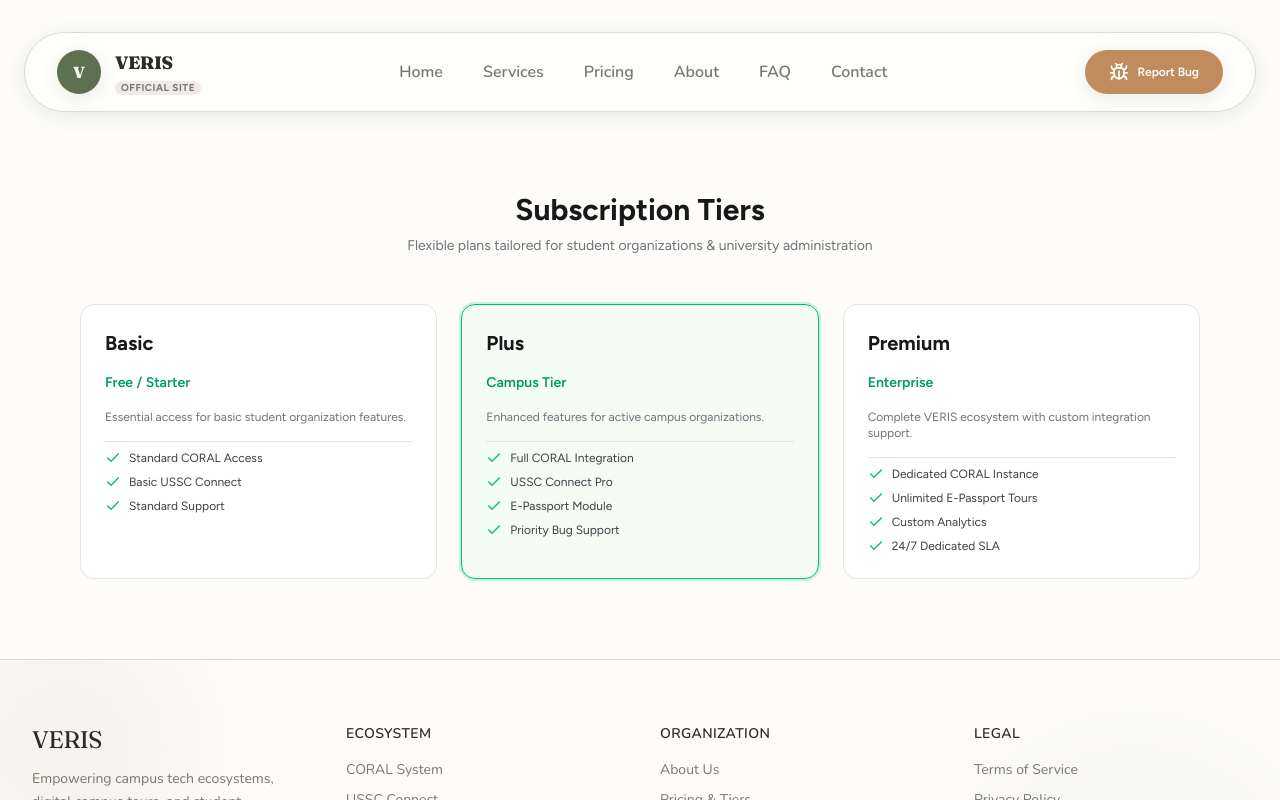
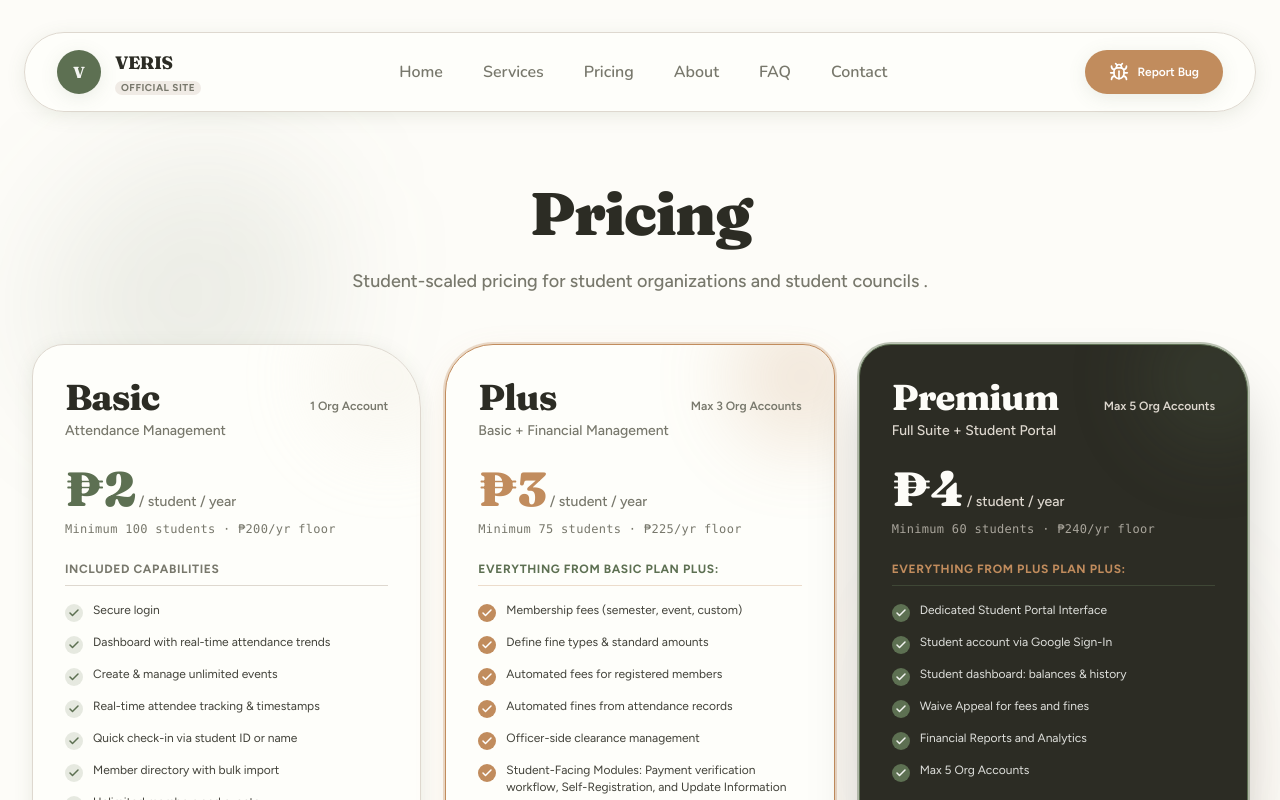
Before and after one commit to Atlas-VSU/veris-page, a Next.js app: page /pricing in a window 1280 px wide. Shown: the top 800 px of the page. Built offline with nearby package versions, Linux system fonts and the light colour scheme.

Commit message:
Merge branch 'feat/pricing' into dev

```diff
--- a/src/app/pricing/page.tsx
+++ b/src/app/pricing/page.tsx
@@ -1,8 +1,13 @@
 import { PricingTable } from "@/features/pricing";
+
+export const metadata = {
+  title: "Pricing Tiers | VERIS Platform",
+  description: "Explore subscription plans for VERIS campus organization management ecosystem.",
+};
 
 export default function PricingPage() {
   return (
-    <div className="py-8">
+    <div className="min-h-screen bg-background text-foreground animate-page-enter">
       <PricingTable />
     </div>
   );
--- a/src/features/pricing/components/PricingTable.tsx
+++ b/src/features/pricing/components/PricingTable.tsx
@@ -1,58 +1,103 @@
-import { Check } from "lucide-react";
+import { SubscriptionTierCard } from "./SubscriptionTierCard";
+import { SubscriptionTier } from "../types";
 
 export function PricingTable() {
-  const tiers = [
+  const tiers: SubscriptionTier[] = [
     {
+      id: "basic",
       name: "Basic",
-      price: "Free / Starter",
-      description: "Essential access for basic student organization features.",
-      features: ["Standard CORAL Access", "Basic USSC Connect", "Standard Support"],
+      tagline: "Attendance Management",
+      rate: "₱2",
+      rateUnit: "/ student / year",
+      minimumNote: "Minimum 100 students · ₱200/yr floor",
+      minStudents: 100,
+      floorPrice: 200,
+      perStudentRate: 2,
+      orgLimit: "1 Org Account",
+      organicClass: "organic-card-1",
+      features: [
+        "Secure login",
+        "Dashboard with real-time attendance trends",
+        "Create & manage unlimited events",
+        "Real-time attendee tracking & timestamps",
+        "Quick check-in via student ID or name",
+        "Member directory with bulk import",
+        "Unlimited members and events",
+        "Limited to 1 Org Account",
+      ],
     },
     {
+      id: "plus",
       name: "Plus",
-      price: "Campus Tier",
-      description: "Enhanced features for active campus organizations.",
-      features: ["Full CORAL Integration", "USSC Connect Pro", "E-Passport Module", "Priority Bug Support"],
-      highlighted: true,
+      tagline: "Basic + Financial Management",
+      rate: "₱3",
+      rateUnit: "/ student / year",
+      minimumNote: "Minimum 75 students · ₱225/yr floor",
+      minStudents: 75,
+      floorPrice: 225,
+      perStudentRate: 3,
+      subtitle: "Everything from BASIC plan plus:",
+      orgLimit: "Max 3 Org Accounts",
+      organicClass: "organic-card-2",
+      features: [
+        "Membership fees (semester, event, custom)",
+        "Define fine types & standard amounts",
+        "Automated fees for registered members",
+        "Automated fines from attendance records",
+        "Officer-side clearance management",
+        "Student-Facing Modules: Payment verification workflow, Self-Registration, and Update Information",
+        "Max 3 Org Accounts",
+      ],
     },
     {
+      id: "premium",
       name: "Premium",
-      price: "Enterprise",
-      description: "Complete VERIS ecosystem with custom integration support.",
-      features: ["Dedicated CORAL Instance", "Unlimited E-Passport Tours", "Custom Analytics", "24/7 Dedicated SLA"],
+      tagline: "Full Suite + Student Portal",
+      rate: "₱4",
+      rateUnit: "/ student / year",
+      minimumNote: "Minimum 60 students · ₱240/yr floor",
+      minStudents: 60,
+      floorPrice: 240,
+      perStudentRate: 4,
+      subtitle: "Everything from PLUS plan plus:",
+      orgLimit: "Max 5 Org Accounts",
+      organicClass: "organic-card-3",
+      features: [
+        "Dedicated Student Portal Interface",
+        "Student account via Google Sign-In",
+        "Student dashboard: balances & history",
+        "Waive Appeal for fees and fines",
+        "Financial Reports and Analytics",
+        "Max 5 Org Accounts",
+      ],
     },
   ];
 
   return (
-    <section className="py-12 max-w-6xl mx-auto px-4">
-      <div className="text-center mb-12">
-        <h2 className="text-3xl font-bold text-zinc-900 dark:text-white">Subscription Tiers</h2>
-        <p className="text-sm text-zinc-500 mt-2">Flexible plans tailored for student organizations & university administration</p>
+    <section className="relative py-16 px-4 sm:px-6 lg:px-8 max-w-7xl mx-auto overflow-hidden">
+      {/* Decorative Organic Ambient Background Shapes */}
+      <div className="absolute top-10 left-10 w-72 h-72 bg-[#5D7052]/10 blob-shape-1 animate-float blur-3xl pointer-events-none" />
+      <div className="absolute bottom-10 right-10 w-80 h-80 bg-[#C18C5D]/10 blob-shape-2 animate-float-delayed blur-3xl pointer-events-none" />
+
+      {/* Header Section */}
+      <div className="relative text-center max-w-3xl mx-auto mb-12 animate-fade-in-up">
+
+        <h1 className="text-4xl sm:text-5xl lg:text-6xl font-black font-serif text-[#2C2C24] tracking-tight leading-tight">
+          Pricing
+        </h1>
+
+        <p className="mt-4 text-base sm:text-lg text-[#78786C] font-medium leading-relaxed">
+          Student-scaled pricing for student organizations and student councils .
+        </p>
       </div>
-      <div className="grid grid-cols-1 md:grid-cols-3 gap-6">
-        {tiers.map((tier, idx) => (
-          <div
-            key={idx}
-            className={`p-6 rounded-xl border space-y-4 ${
-              tier.highlighted
-                ? "bg-emerald-50/50 dark:bg-emerald-950/20 border-emerald-500 ring-2 ring-emerald-500/20"
-                : "bg-white dark:bg-zinc-900 border-zinc-200 dark:border-zinc-800"
-            }`}
-          >
-            <h3 className="font-bold text-xl text-zinc-900 dark:text-white">{tier.name}</h3>
-            <p className="text-sm font-semibold text-emerald-600 dark:text-emerald-400">{tier.price}</p>
-            <p className="text-xs text-zinc-500">{tier.description}</p>
-            <ul className="space-y-2 pt-2 border-t border-zinc-200 dark:border-zinc-800 text-xs">
-              {tier.features.map((f, i) => (
-                <li key={i} className="flex items-center gap-2 text-zinc-700 dark:text-zinc-300">
-                  <Check className="w-4 h-4 text-emerald-500 shrink-0" />
-                  <span>{f}</span>
-                </li>
-              ))}
-            </ul>
-          </div>
+
+      {/* Subscription Cards Grid */}
+      <div className="relative grid grid-cols-1 lg:grid-cols-3 gap-8 lg:gap-6 items-stretch animate-fade-in-up animation-delay-200">
+        {tiers.map((tier) => (
+          <SubscriptionTierCard key={tier.id} tier={tier} />
         ))}
       </div>
+
     </section>
   );
 }
--- /dev/null
+++ b/src/features/pricing/components/SubscriptionTierCard.tsx
@@ -0,0 +1,122 @@
+import { Check } from "lucide-react";
+import type { SubscriptionTier, SubscriptionTierCardProps } from "../types";
+
+export function SubscriptionTierCard({ tier }: SubscriptionTierCardProps) {
+  const isPlus = tier.id === "plus";
+  const isPremium = tier.id === "premium";
+
+  return (
+    <div
+      className={`relative flex flex-col p-8 border transition-all duration-500 group overflow-hidden ${tier.organicClass
+        } ${isPremium
+          ? "bg-[#2C2C24] text-[#FDFCF8] border-[#5D7052] shadow-3xl ring-2 ring-[#5D7052]/40 hover:shadow-[0_20px_50px_rgba(93,112,82,0.3)]"
+          : isPlus
+            ? "bg-[#FEFEFA] text-[#2C2C24] border-[#C18C5D] shadow-float ring-2 ring-[#C18C5D]/30 hover:shadow-[0_20px_40px_rgba(193,140,93,0.25)]"
+            : "bg-[#FEFEFA] text-[#2C2C24] border-[#DED8CF] shadow-soft hover:shadow-float hover:border-[#5D7052]/40"
+        } transform hover:-translate-y-2`}
+    >
+      {/* Background Accent Blob for visual depth */}
+      <div
+        className={`absolute -top-10 -right-10 w-36 h-36 rounded-full blur-2xl pointer-events-none opacity-20 transition-opacity group-hover:opacity-40 ${isPremium
+          ? "bg-[#5D7052]"
+          : isPlus
+            ? "bg-[#C18C5D]"
+            : "bg-[#E6DCCD]"
+          }`}
+      />
+
+      <div className="relative z-10">
+        {/* Plan Name + Org Count Row */}
+        <div className="flex items-baseline justify-between gap-2 mb-1">
+          <h3
+            className={`text-4xl font-extrabold tracking-tight font-serif ${isPremium ? "text-[#FDFCF8]" : "text-[#2C2C24]"
+              }`}
+          >
+            {tier.name}
+          </h3>
+          <span
+            className={`text-xs font-semibold whitespace-nowrap ${isPremium ? "text-[#DED8CF]" : "text-[#78786C]"
+              }`}
+          >
+            {tier.orgLimit}
+          </span>
+        </div>
+
+        {/* Tagline */}
+        <p
+          className={`text-sm font-medium ${isPremium ? "text-[#DED8CF]" : "text-[#78786C]"
+            }`}
+        >
+          {tier.tagline}
+        </p>
+
+        {/* Per-Student Rate Display */}
+        <div className="mt-6 flex items-baseline gap-1">
+          <span
+            className={`text-5xl font-black font-serif tracking-tight ${isPremium ? "text-[#FDFCF8]" : isPlus ? "text-[#C18C5D]" : "text-[#5D7052]"
+              }`}
+          >
+            {tier.rate}
+          </span>
+          <span
+            className={`text-sm font-medium ${isPremium ? "text-[#DED8CF]" : "text-[#78786C]"
+              }`}
+          >
+            {tier.rateUnit}
+          </span>
+        </div>
+
+        {/* Minimum Constraint Note */}
+        <div
+          className={`mt-2 text-xs font-mono tracking-wide ${isPremium ? "text-[#DED8CF]/70" : "text-[#78786C]"
+            }`}
+        >
+          {tier.minimumNote}
+        </div>
+
+        {/* Section Divider & Subtitle */}
+        {tier.subtitle ? (
+          <div
+            className={`mt-6 pb-2 border-b text-xs font-bold uppercase tracking-wider ${isPremium
+              ? "text-[#C18C5D] border-[#5D7052]/40"
+              : isPlus
+                ? "text-[#5D7052] border-[#C18C5D]/30"
+                : "text-[#78786C] border-[#DED8CF]"
+              }`}
+          >
+            {tier.subtitle}
+          </div>
+        ) : (
+          <div className="mt-6 pb-2 border-b border-[#DED8CF] text-xs font-bold uppercase tracking-wider text-[#78786C]">
+            Included Capabilities
+          </div>
+        )}
+
+        {/* Features List */}
+        <ul className="mt-4 space-y-3">
+          {tier.features.map((feature, idx) => (
+            <li key={idx} className="flex items-start gap-2.5 text-xs leading-snug">
+              <span
+                className={`flex items-center justify-center w-4.5 h-4.5 rounded-full shrink-0 mt-0.5 ${isPremium
+                  ? "bg-[#5D7052] text-[#F3F4F1]"
+                  : isPlus
+                    ? "bg-[#C18C5D] text-white"
+                    : "bg-[#5D7052]/15 text-[#5D7052]"
+                  }`}
+              >
+                <Check className="w-3 h-3 stroke-[3]" />
+              </span>
+              <span
+                className={
+                  isPremium ? "text-[#F3F4F1]/90" : "text-[#2C2C24]/90"
+                }
+              >
+                {feature}
+              </span>
+            </li>
+          ))}
+        </ul>
+      </div>
+    </div>
+  );
+}
--- a/src/features/pricing/index.ts
+++ b/src/features/pricing/index.ts
@@ -1 +1,2 @@
 export * from "./components/PricingTable";
+export * from "./components/SubscriptionTierCard";
--- /dev/null
+++ b/src/features/pricing/types.ts
@@ -0,0 +1,19 @@
+export interface SubscriptionTier {
+    id: "basic" | "plus" | "premium" | string;
+    name: string;
+    tagline: string;
+    rate: string;
+    rateUnit: string;
+    minimumNote: string;
+    minStudents: number;
+    floorPrice: number;
+    perStudentRate: number;
+    subtitle?: string;
+    features: string[];
+    orgLimit: string;
+    organicClass: string;
+}
+
+export interface SubscriptionTierCardProps {
+    tier: SubscriptionTier;
+}
```
